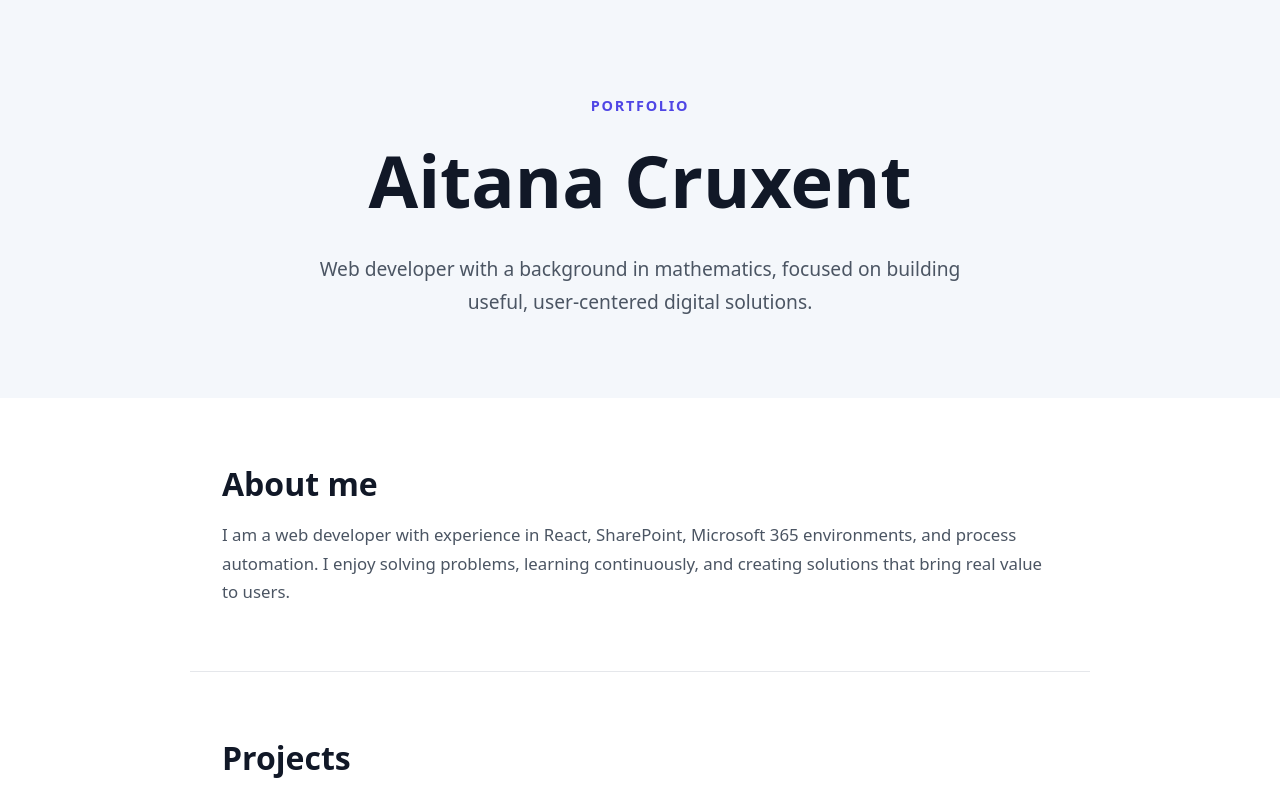
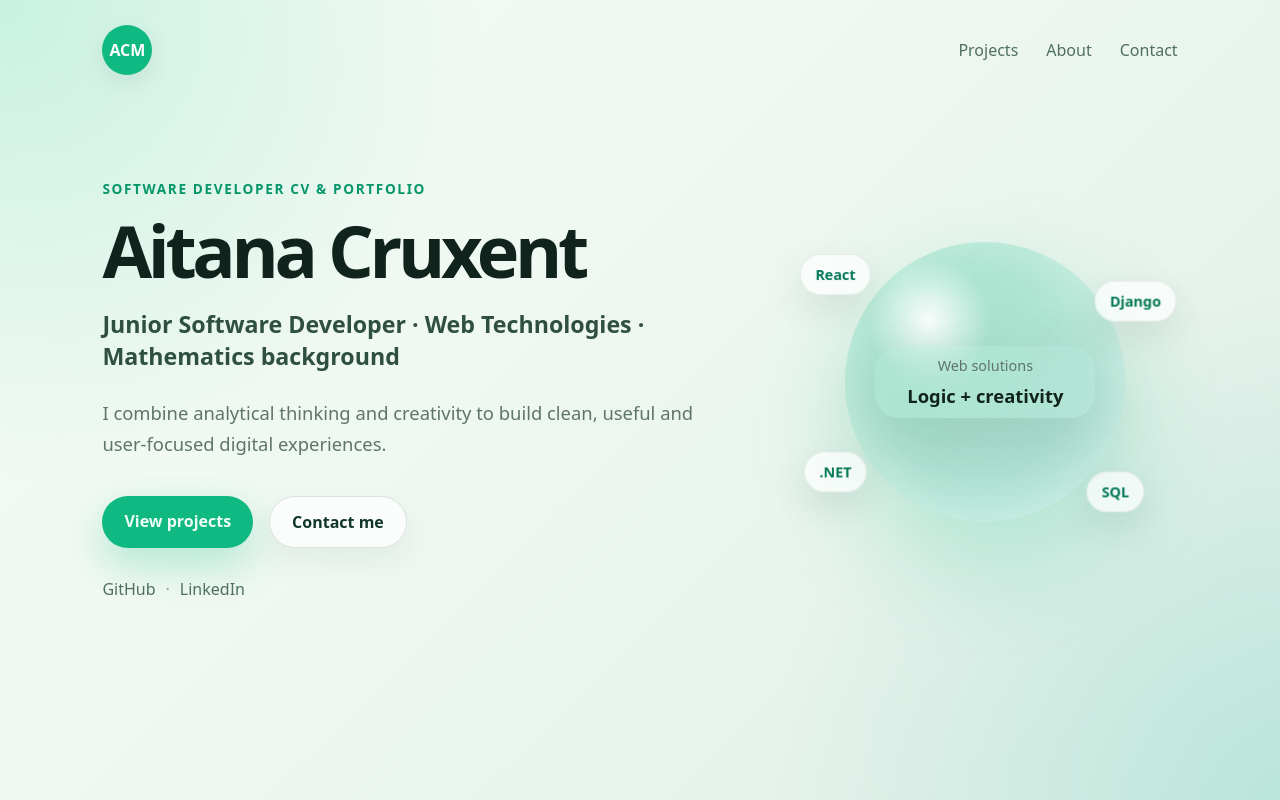
Before and after one commit to AitanaCruxent/myspace, a React (Vite) app: page / in a window 1280 px wide. Shown: the top 800 px of the page. Built offline with nearby package versions, Linux system fonts and the light colour scheme.

Commit message:
new header

```diff
--- a/src/App.css
+++ b/src/App.css
@@ -1,34 +1,5 @@
 .app {
   min-height: 100vh;
-}
-
-.hero {
-  padding: 6rem 2rem 5rem;
-  text-align: center;
-  background: #f4f7fb;
-}
-
-.hero-label {
-  margin: 0 0 1rem;
-  font-size: 0.9rem;
-  font-weight: 600;
-  letter-spacing: 0.12em;
-  text-transform: uppercase;
-  color: #4f46e5;
-}
-
-.hero h1 {
-  margin: 0;
-  font-size: clamp(2.5rem, 6vw, 4.5rem);
-  color: #111827;
-}
-
-.hero-subtitle {
-  max-width: 700px;
-  margin: 1.5rem auto 0;
-  font-size: 1.2rem;
-  line-height: 1.7;
-  color: #4b5563;
 }
 
 main {
@@ -83,25 +54,25 @@ main {
 .project-tech {
   font-size: 0.95rem;
   font-weight: 600;
-  color: #4f46e5;
+  color: #059669;
 }
 
 .project-button {
   align-self: center;
   padding: 0.5rem 1rem;
   margin-top: 1rem;
-  margin-bottom:1rem;
+  margin-bottom: 1rem;
   font-size: 1rem;
   font-weight: 600;
   color: #ffffff;
-  background: #605acf;
+  background: #10b981;
   border: none;
   border-radius: 0.375rem;
   cursor: pointer;
 }
 
 .project-button:hover {
-  background: #7a72d1;
+  background: #059669;
 }
 
 .project-status {
--- a/src/components/Header.jsx
+++ b/src/components/Header.jsx
@@ -1,14 +1,72 @@
+import "../static/Header.css";
+
 function Header() {
   return (
     <header className="hero">
-      <p className="hero-label">Portfolio</p>
-      <h1>Aitana Cruxent</h1>
-      <p className="hero-subtitle">
-        Web developer with a background in mathematics, focused on building
-        useful, user-centered digital solutions.
-      </p>
+      <nav className="navbar">
+        <span className="logo">ACM</span>
+
+        <div className="nav-links">
+          <a href="#projects">Projects</a>
+          <a href="#about">About</a>
+          <a href="#contact">Contact</a>
+        </div>
+      </nav>
+
+      <section className="hero-content">
+        <div className="hero-text">
+
+          <p className="eyebrow">Software Developer CV & Portfolio</p>
+
+          <h1>Aitana Cruxent</h1>
+
+          <h2>
+            Junior Software Developer · Web Technologies · Mathematics background
+          </h2>
+
+          <p className="hero-description">
+            I combine analytical thinking and creativity to build clean,
+            useful and user-focused digital experiences.
+          </p>
+
+          <div className="hero-links-row">
+            <div className="hero-actions">
+              <a className="btn btn-primary" href="#projects">
+                View projects
+              </a>
+              <a className="btn btn-secondary" href="#contact">
+                Contact me
+              </a>
+            </div>
+
+            <div className="hero-socials">
+              <a href="https://github.com/" target="_blank" rel="noreferrer">
+                GitHub
+              </a>
+              <span>·</span>
+              <a href="https://linkedin.com/" target="_blank" rel="noreferrer">
+                LinkedIn
+              </a>
+            </div>
+          </div>
+        </div>
+
+        <div className="hero-visual" aria-hidden="true">
+          <div className="visual-orb"></div>
+
+          <div className="floating-tag tag-react">React</div>
+          <div className="floating-tag tag-django">Django</div>
+          <div className="floating-tag tag-dotnet">.NET</div>
+          <div className="floating-tag tag-sql">SQL</div>
+
+          <div className="visual-card">
+            <span>Web solutions</span>
+            <strong>Logic + creativity</strong>
+          </div>
+        </div>
+      </section>
     </header>
-  )
+  );
 }
 
-export default Header
+export default Header;
```
